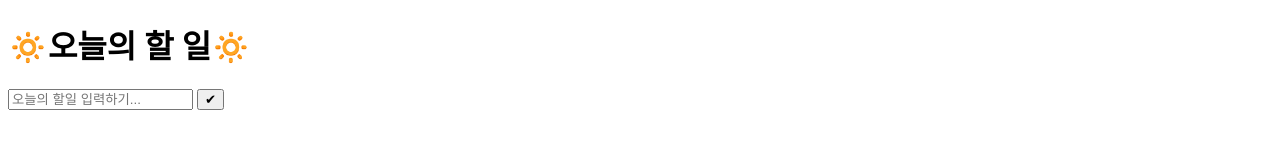
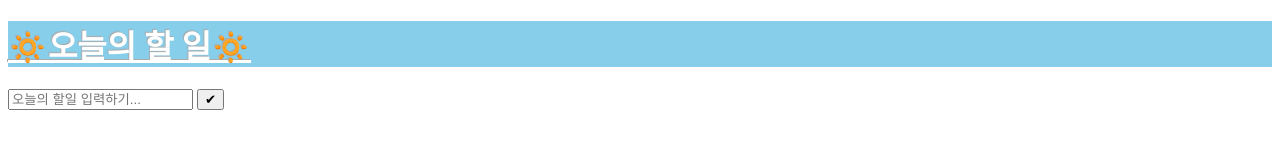
Before and after one commit to songyeee/todo-test, a plain HTML site: page index.html in a window 1280 px wide. Drawn offline with Linux system fonts and the light colour scheme.

Commit message:
진짜 최종

```diff
--- a/style.css
+++ b/style.css
@@ -1,4 +1,13 @@
+
+
 .completed {
   text-decoration: line-through;
   color: darkgrey;
 }
+
+h1 {
+  color: white;
+  text-decoration: underline;
+  background-color: skyblue;
+  text-shadow: -1px -1px 1px #aaa;
+}
```
